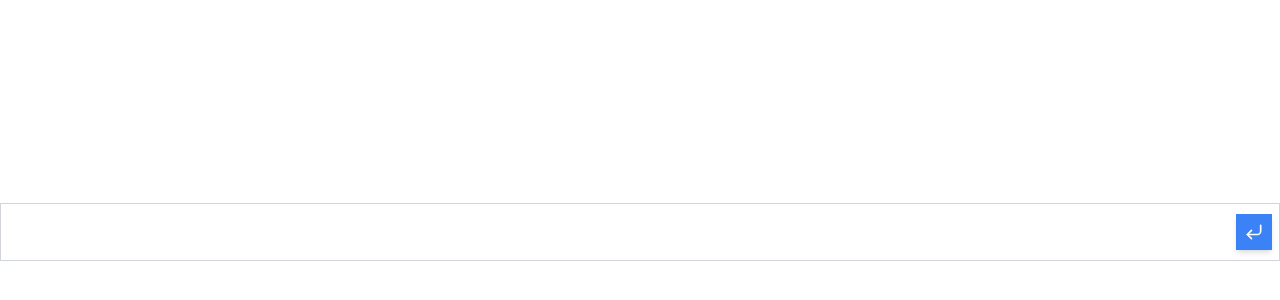
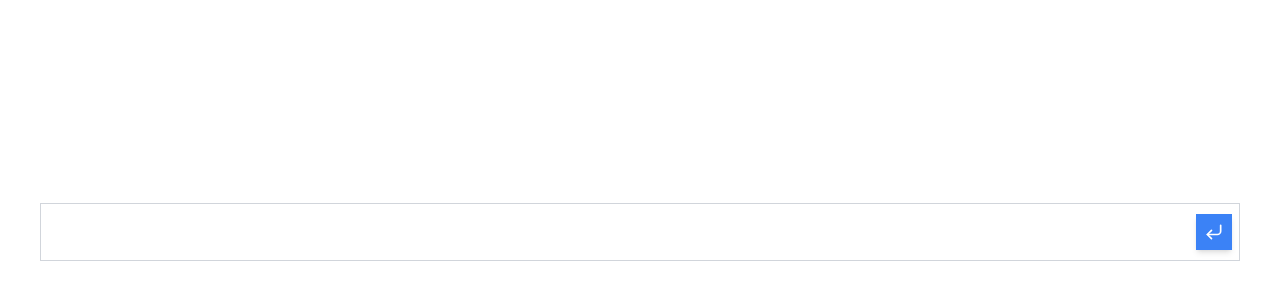
Before and after one commit to Gabriel-Pink/metrics-console, a Next.js app: page /signin in a window 1280 px wide. Shown: the part 168-468 px from the top of the page. Built offline with nearby package versions, Linux system fonts and the light colour scheme.

Commit message:
🎨 Alterações na página de login

```diff
--- a/src/app/signin/page.tsx
+++ b/src/app/signin/page.tsx
@@ -2,7 +2,7 @@
 
 export default function Signin() {
   return (
-    <div className="h-screen w-screen flex justify-center items-center">
+    <div className="h-screen w-screen flex justify-center items-center p-10">
         <div className="w-full">
 
             <SigninForm />
```
